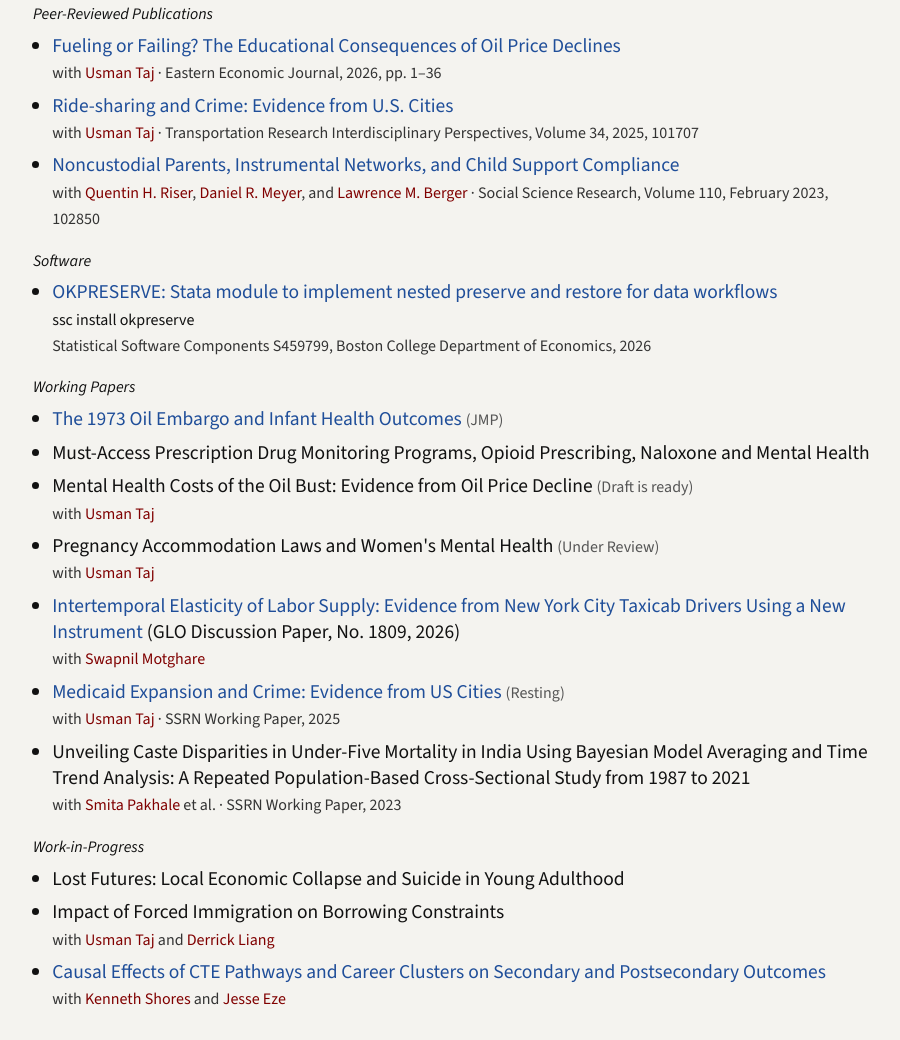
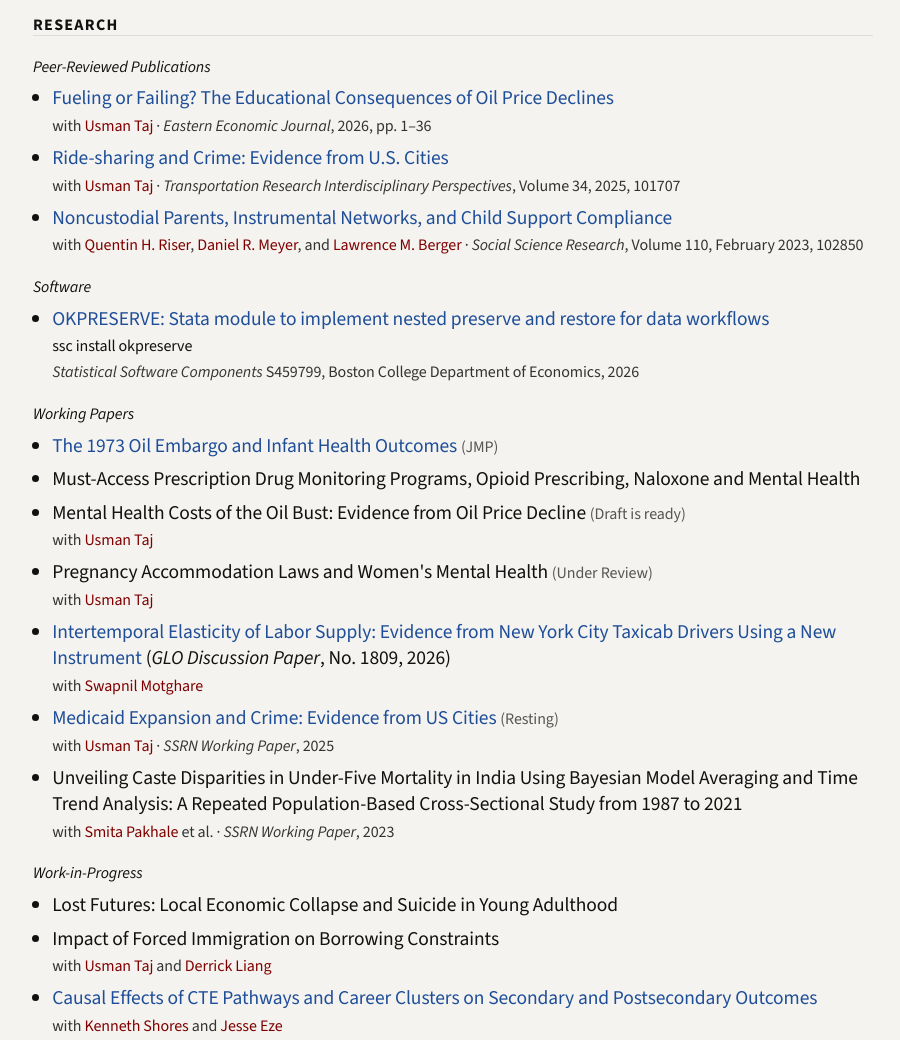
Before and after one commit to vikrant-v-kamble/vikrant-v-kamble.github.io, a plain HTML site: page index.html in a window 1280 px wide. Shown: the part 612-1652 px from the top of the page, without its empty margins (187-1087 px from the left). Drawn offline with nearby package versions, Linux system fonts and the light colour scheme.

Commit message:
Welcome text edits, italic journal names, Source Sans 3 modern tuning

```diff
--- a/index.html
+++ b/index.html
@@ -8,11 +8,11 @@
 <link rel="icon" type="image/png" sizes="32x32" href="favicon_io/favicon-32x32.png">
 <link rel="icon" type="image/png" sizes="16x16" href="favicon_io/favicon-16x16.png">
 <link rel="manifest" href="favicon_io/site.webmanifest">
-<link href="https://fonts.googleapis.com/css2?family=Source+Sans+3:ital,wght@0,400;0,600;0,700;1,400&display=swap" rel="stylesheet">
+<link href="https://fonts.googleapis.com/css2?family=Source+Sans+3:ital,wght@0,300..900;1,300..900&display=swap" rel="stylesheet">
 <style>
   :root{ --bg:#F4F3EF; --text:#111; --muted:#333; --faint:#555; --line:#ddd; --link:#1F4E99; --person:#800000; }
   :root[data-theme="dark"]{ --bg:#14171c; --text:#e6e8eb; --muted:#a9b0ba; --faint:#8a929c; --line:#333a44; --link:#8DB4F0; --person:#E39A9A; color-scheme:dark; }
-  body{ max-width:840px; margin:40px auto; padding:0 16px; font:400 19.5px/1.35 'Source Sans 3', Arial, sans-serif; color:var(--text); background:var(--bg); }
+  body{ max-width:840px; margin:40px auto; padding:0 16px; font:450 19.5px/1.35 'Source Sans 3', Arial, sans-serif; letter-spacing:-0.005em; color:var(--text); background:var(--bg); }
   a{ color:var(--link); text-decoration:none; } a:hover{ text-decoration:underline; }
   h1{ font-size:2rem; font-weight:700; margin:0 0 .2rem; }
   h2{ font-size:1rem; font-weight:700; text-transform:uppercase; letter-spacing:.08em; border-bottom:1px solid var(--line); margin:2.2rem 0 .6rem; }
@@ -56,7 +56,7 @@
   <p><a href="mailto:vvkamble@udel.edu">vvkamble@udel.edu</a> &middot; <a href="https://www.dropbox.com/scl/fi/9v37h8k81dgnn651czhvv/CV_Vikrant_V_Kamble.pdf?rlkey=7uexiqrzcibpcqv6jo4r01hus&dl=0" target="_blank" rel="noopener">CV</a></p>
   <p class="jump"><a href="#research">Research</a> &middot; <a href="#teaching">Teaching</a> &middot; <a href="#education">Education</a> &middot; <a href="#resources">Resources</a></p>
 </header>
-<p>Welcome!<br>I am a Postdoctoral Fellow at the <a href="https://www.chdi.org/about-us/our-team/staff/full-staff/vikrant-kamble" target="_blank" rel="noopener">Child Health and Development Institute (CHDI)</a>, where I study the mental and behavioral health of children and youth.<br><br>I received my PhD in Economics from the University of Delaware in August 2026. I use causal inference methods to study how public policies shape health and labor market outcomes.<br>Please feel free to contact me.</p>
+<p>Welcome!<br><br>I am a Postdoctoral Fellow at the <a href="https://www.chdi.org/about-us/our-team/staff/full-staff/vikrant-kamble" target="_blank" rel="noopener">Child Health and Development Institute (CHDI)</a>, where I study the mental and behavioral health of children and youth.<br><br>I received my PhD in Economics from the University of Delaware in August 2026. I use causal inference methods to study how public policies shape health and labor market outcomes.<br><br>Please feel free to contact me at: <a href="mailto:vvkamble@udel.edu">vvkamble@udel.edu</a></p>
 <p><small>Research interests: Applied Microeconomics: Health, Mental and Behavioral Health, Labor, Development, and Public Policy</small></p>
 <p><small><a href="https://www.dropbox.com/scl/fi/jftjc4rvgr7cur8pssb86/JMP_Kamble_Oil_Embargo_Infant_Health.pdf?rlkey=mipr3xanimygasj7crc6be6ev&dl=0" target="_blank" rel="noopener">Job Market Paper</a> &middot; Committee: <a href="https://www.bartonwillage.com/" target="_blank" rel="noopener">Barton J. Willage</a> (Chair), <a href="https://mariafrosales.com/" target="_blank" rel="noopener">Maria Rosales-Rueda</a>, <a href="https://lerner.udel.edu/faculty-staff-directory/olga-gorbachev/" target="_blank" rel="noopener">Olga Gorbachev</a>, <a href="https://sites.google.com/view/dtoohey/home" target="_blank" rel="noopener">Desmond J. Toohey</a></small></p>
 </div>
@@ -70,13 +70,13 @@
 <h2 id="research">Research</h2>
 <h3>Peer-Reviewed Publications</h3>
 <ul class="titles">
-<li><a href="https://link.springer.com/article/10.1057/s41302-026-00344-w" target="_blank" rel="noopener">Fueling or Failing? The Educational Consequences of Oil Price Declines</a><br><small>with <a href="https://sites.google.com/udel.edu/usmantaj" target="_blank" rel="noopener">Usman Taj</a> &middot; Eastern Economic Journal, 2026, pp. 1&ndash;36</small></li>
-<li><a href="https://www.sciencedirect.com/science/article/pii/S2590198225003860" target="_blank" rel="noopener">Ride-sharing and Crime: Evidence from U.S. Cities</a><br><small>with <a href="https://sites.google.com/udel.edu/usmantaj" target="_blank" rel="noopener">Usman Taj</a> &middot; Transportation Research Interdisciplinary Perspectives, Volume 34, 2025, 101707</small></li>
-<li><a href="https://www.sciencedirect.com/science/article/abs/pii/S0049089X23000054" target="_blank" rel="noopener">Noncustodial Parents, Instrumental Networks, and Child Support Compliance</a><br><small>with <a href="https://humanecology.wisc.edu/staff/riser-quentin/" target="_blank" rel="noopener">Quentin H. Riser</a>, <a href="https://socwork.wisc.edu/staff/daniel-r-meyer-msw-phd/" target="_blank" rel="noopener">Daniel R. Meyer</a>, and <a href="https://socwork.wisc.edu/staff/lawrence-m-berger-msw-phd/" target="_blank" rel="noopener">Lawrence M. Berger</a> &middot; Social Science Research, Volume 110, February 2023, 102850</small></li>
+<li><a href="https://link.springer.com/article/10.1057/s41302-026-00344-w" target="_blank" rel="noopener">Fueling or Failing? The Educational Consequences of Oil Price Declines</a><br><small>with <a href="https://sites.google.com/udel.edu/usmantaj" target="_blank" rel="noopener">Usman Taj</a> &middot; <em>Eastern Economic Journal</em>, 2026, pp. 1&ndash;36</small></li>
+<li><a href="https://www.sciencedirect.com/science/article/pii/S2590198225003860" target="_blank" rel="noopener">Ride-sharing and Crime: Evidence from U.S. Cities</a><br><small>with <a href="https://sites.google.com/udel.edu/usmantaj" target="_blank" rel="noopener">Usman Taj</a> &middot; <em>Transportation Research Interdisciplinary Perspectives</em>, Volume 34, 2025, 101707</small></li>
+<li><a href="https://www.sciencedirect.com/science/article/abs/pii/S0049089X23000054" target="_blank" rel="noopener">Noncustodial Parents, Instrumental Networks, and Child Support Compliance</a><br><small>with <a href="https://humanecology.wisc.edu/staff/riser-quentin/" target="_blank" rel="noopener">Quentin H. Riser</a>, <a href="https://socwork.wisc.edu/staff/daniel-r-meyer-msw-phd/" target="_blank" rel="noopener">Daniel R. Meyer</a>, and <a href="https://socwork.wisc.edu/staff/lawrence-m-berger-msw-phd/" target="_blank" rel="noopener">Lawrence M. Berger</a> &middot; <em>Social Science Research</em>, Volume 110, February 2023, 102850</small></li>
 </ul>
 <h3>Software</h3>
 <ul class="titles">
-<li><a href="https://econpapers.repec.org/software/bocbocode/s459799.htm" target="_blank" rel="noopener">OKPRESERVE: Stata module to implement nested preserve and restore for data workflows</a><br><span class="code">ssc install okpreserve</span><br><small>Statistical Software Components S459799, Boston College Department of Economics, 2026</small></li>
+<li><a href="https://econpapers.repec.org/software/bocbocode/s459799.htm" target="_blank" rel="noopener">OKPRESERVE: Stata module to implement nested preserve and restore for data workflows</a><br><span class="code">ssc install okpreserve</span><br><small><em>Statistical Software Components</em> S459799, Boston College Department of Economics, 2026</small></li>
 </ul>
 <h3>Working Papers</h3>
 <ul class="titles">
@@ -84,9 +84,9 @@
 <li>Must-Access Prescription Drug Monitoring Programs, Opioid Prescribing, Naloxone and Mental Health</li>
 <li>Mental Health Costs of the Oil Bust: Evidence from Oil Price Decline <span class="tag">(Draft is ready)</span><br><small>with <a href="https://sites.google.com/udel.edu/usmantaj" target="_blank" rel="noopener">Usman Taj</a></small></li>
 <li>Pregnancy Accommodation Laws and Women's Mental Health <span class="tag">(Under Review)</span><br><small>with <a href="https://sites.google.com/udel.edu/usmantaj" target="_blank" rel="noopener">Usman Taj</a></small></li>
-<li><a href="https://www.econstor.eu/handle/10419/343304" target="_blank" rel="noopener">Intertemporal Elasticity of Labor Supply: Evidence from New York City Taxicab Drivers Using a New Instrument</a> <span>(GLO Discussion Paper, No. 1809, 2026)</span><br><small>with <a href="https://swapnil-motghare.github.io/" target="_blank" rel="noopener">Swapnil Motghare</a></small></li>
-<li><a href="https://papers.ssrn.com/sol3/papers.cfm?abstract_id=5115271" target="_blank" rel="noopener">Medicaid Expansion and Crime: Evidence from US Cities</a> <span class="tag">(Resting)</span><br><small>with <a href="https://sites.google.com/udel.edu/usmantaj" target="_blank" rel="noopener">Usman Taj</a> &middot; SSRN Working Paper, 2025</small></li>
-<li>Unveiling Caste Disparities in Under-Five Mortality in India Using Bayesian Model Averaging and Time Trend Analysis: A Repeated Population-Based Cross-Sectional Study from 1987 to 2021<br><small>with <a href="https://scholar.google.com/citations?user=uhLKeE4AAAAJ&amp;hl=en" target="_blank" rel="noopener">Smita Pakhale</a> et al. &middot; SSRN Working Paper, 2023</small></li>
+<li><a href="https://www.econstor.eu/handle/10419/343304" target="_blank" rel="noopener">Intertemporal Elasticity of Labor Supply: Evidence from New York City Taxicab Drivers Using a New Instrument</a> <span>(<em>GLO Discussion Paper</em>, No. 1809, 2026)</span><br><small>with <a href="https://swapnil-motghare.github.io/" target="_blank" rel="noopener">Swapnil Motghare</a></small></li>
+<li><a href="https://papers.ssrn.com/sol3/papers.cfm?abstract_id=5115271" target="_blank" rel="noopener">Medicaid Expansion and Crime: Evidence from US Cities</a> <span class="tag">(Resting)</span><br><small>with <a href="https://sites.google.com/udel.edu/usmantaj" target="_blank" rel="noopener">Usman Taj</a> &middot; <em>SSRN Working Paper</em>, 2025</small></li>
+<li>Unveiling Caste Disparities in Under-Five Mortality in India Using Bayesian Model Averaging and Time Trend Analysis: A Repeated Population-Based Cross-Sectional Study from 1987 to 2021<br><small>with <a href="https://scholar.google.com/citations?user=uhLKeE4AAAAJ&amp;hl=en" target="_blank" rel="noopener">Smita Pakhale</a> et al. &middot; <em>SSRN Working Paper</em>, 2023</small></li>
 </ul>
 <h3>Work-in-Progress</h3>
 <ul class="titles">
```
